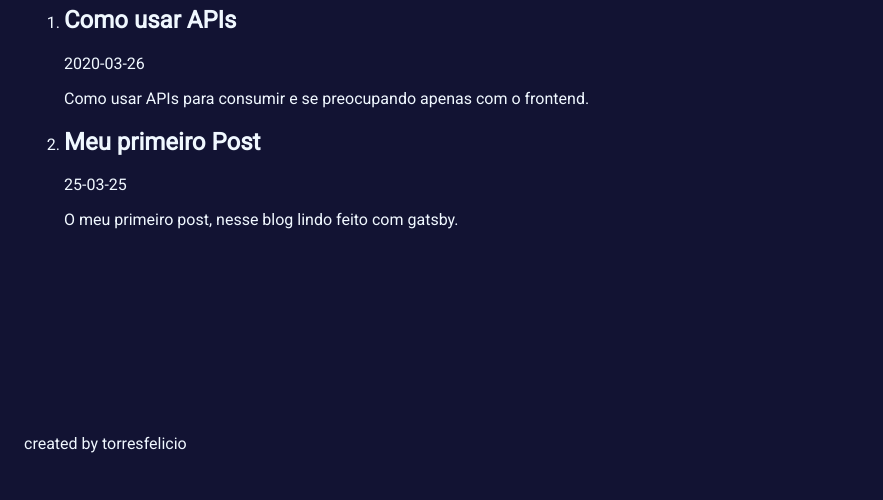
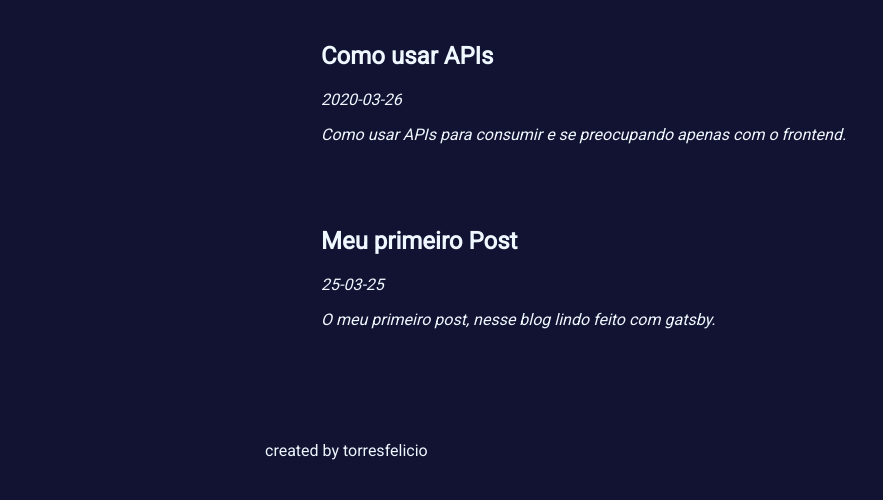
Before and after one commit to torresfelicio/my-blog-gatsby-project, a Gatsby site: page /blog in a window 1280 px wide. Shown: the part 355-855 px from the top of the page, without its empty margins (0-883 px from the left). Built offline with nearby package versions, Linux system fonts and the light colour scheme; Gatsby itself is replaced by a stand-in of ours.

Commit message:
estilizado o css, quase pronto

```diff
--- a/gatsby-config.js
+++ b/gatsby-config.js
@@ -13,6 +13,21 @@ module.exports = {
         path: `${__dirname}/src/`
       }
     },
-    'gatsby-transformer-remark',
+    'gatsby-plugin-sharp',
+    {
+      resolve: 'gatsby-transformer-remark',
+      options: {
+        plugins: [
+          'gatsby-remark-relative-images',
+          {
+            resolve: 'gatsby-remark-images',
+            options: {
+              maxwidth: 750,
+              linkImagesToOriginal: false
+            }
+          }
+        ]
+      }
+    }
   ],
 }
--- a/package.json
+++ b/package.json
@@ -16,6 +16,9 @@
   "dependencies": {
     "gatsby": "^2.19.45",
     "gatsby-plugin-sass": "^2.2.1",
+    "gatsby-plugin-sharp": "^2.5.3",
+    "gatsby-remark-images": "^3.2.1",
+    "gatsby-remark-relative-images": "^0.3.0",
     "gatsby-source-filesystem": "^2.2.2",
     "gatsby-transformer-remark": "^2.7.1",
     "node-sass": "^4.13.1",
--- a/src/components/footer.js
+++ b/src/components/footer.js
@@ -1,5 +1,6 @@
 import React from 'react'
 import { graphql, useStaticQuery } from 'gatsby'
+import footerStyles from './footer.module.scss'
 
 const Footer = () => {
     const data = useStaticQuery(graphql`
@@ -13,7 +14,7 @@ const Footer = () => {
     `)
 
     return (
-        <footer>
+        <footer className={footerStyles.footer}>
             <p>created by {data.site.siteMetadata.author}</p>
         </footer>
     )
--- /dev/null
+++ b/src/components/footer.module.scss
@@ -0,0 +1,3 @@
+.footer {
+    margin-top: 3rem;
+}
--- a/src/components/layout.module.scss
+++ b/src/components/layout.module.scss
@@ -1,5 +1,5 @@
 .container {
-    margin: 0;
+    margin: 0 auto;
     max-width: 750px;
     padding: 1rem;
     display: flex;
--- a/src/pages/blog.js
+++ b/src/pages/blog.js
@@ -2,6 +2,7 @@ import React from 'react'
 import { Link, graphql, useStaticQuery } from 'gatsby'
 
 import Layout from '../components/layout'
+import blogStyles from './blog.module.scss'
 
 const BlogPage = () => {
     const data = useStaticQuery(graphql`
@@ -27,10 +28,10 @@ const BlogPage = () => {
     return (
         <Layout>
             <h1>Blog</h1>
-            <ol>
+            <ol className={blogStyles.posts}>
                 {data.allMarkdownRemark.edges.map((edge) => {
                     return (
-                        <li>
+                        <li className={blogStyles.post}>
                             <Link to={`/blog/${edge.node.fields.slug}`}>
                                 <h2>{edge.node.frontmatter.title}</h2>
                                 <p>{edge.node.frontmatter.date}</p>
--- /dev/null
+++ b/src/pages/blog.module.scss
@@ -0,0 +1,29 @@
+.posts {
+    list-style-type: none;
+    margin: 0;
+}
+
+.post {
+    margin: 1rem 0;
+
+    a {
+        display: block;
+        padding: 1rem;
+    }
+
+    a:hover {
+        background: #2B2D80;
+        border-radius: 10px;
+        h2 {
+            background: #2B2D80;
+        }
+        p {
+            background: #2B2D80;
+        }
+    }
+    p {
+        font-style: italic;
+    }
+
+
+}
```
Also changed, not shown: 1 other file.
